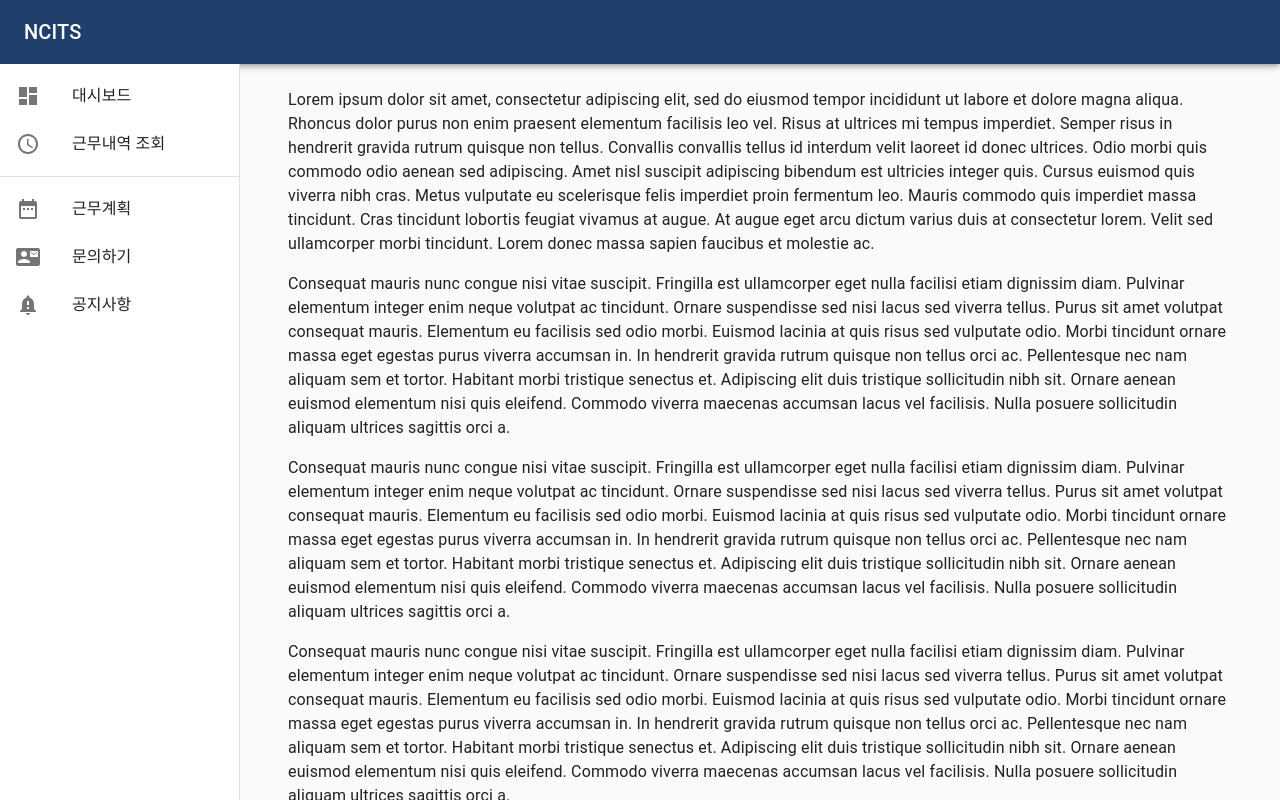
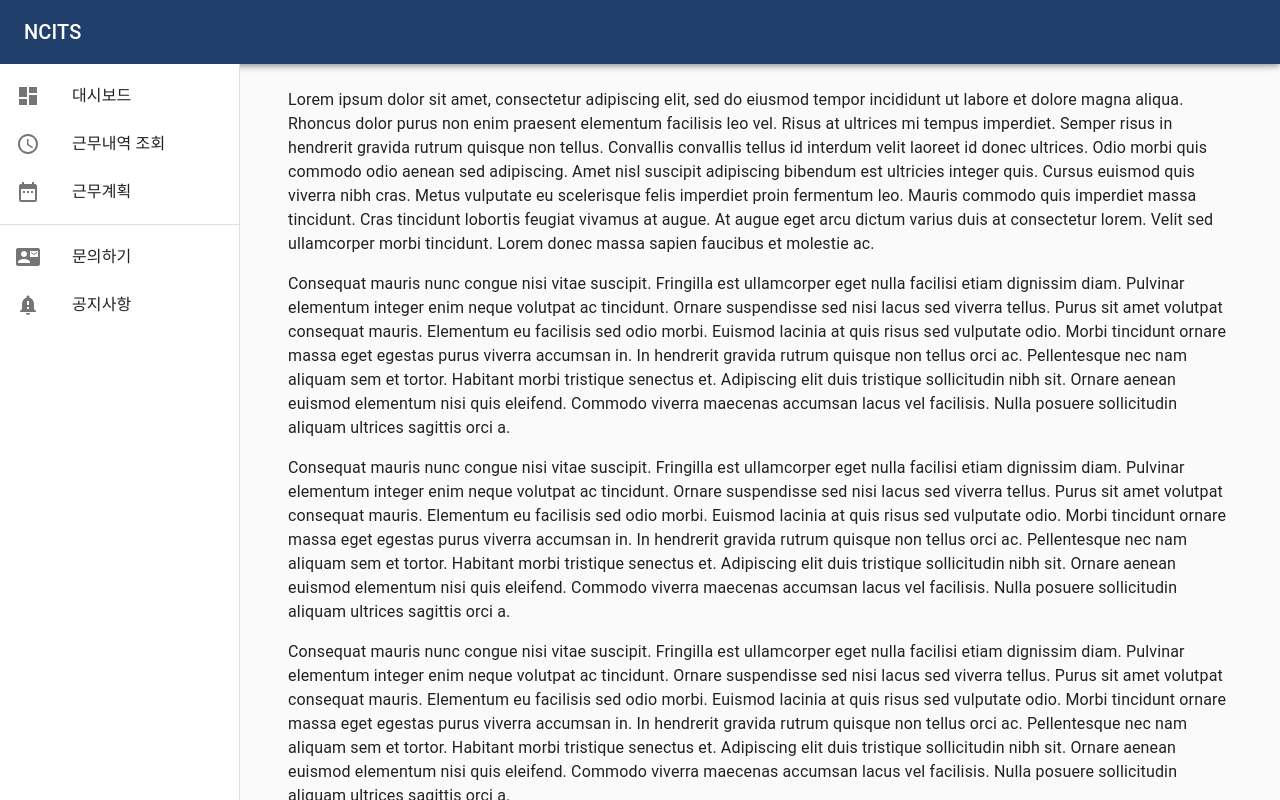
Before and after one commit to zztkdfo/workingdays, a React (Create React App) app: page / in a window 1280 px wide. Shown: the top 800 px of the page. Built offline with nearby package versions, Linux system fonts and the light colour scheme.

Commit message:
[workingdays] 메뉴 컴포넌트 생성 및 적용

```diff
--- /dev/null
+++ b/src/components/Menu/Menu.tsx
@@ -0,0 +1,74 @@
+import { ReactElement } from 'react'
+import {
+  Divider,
+  List,
+  ListItem,
+  ListItemIcon,
+  ListItemText
+} from '@material-ui/core'
+import DashboardIcon from '@material-ui/icons/Dashboard'
+import DateRangeIcon from '@material-ui/icons/DateRange'
+import ContactMailIcon from '@material-ui/icons/ContactMail'
+import ScheduleIcon from '@material-ui/icons/Schedule'
+import NotificationImportantIcon from '@material-ui/icons/NotificationImportant'
+
+export interface MenuType {
+  menuName: string
+  menuCode: string
+  menuIcon: ReactElement
+}
+
+export const userMenu: MenuType[] = [
+  {
+    menuName: '대시보드',
+    menuCode: 'dashboard',
+    menuIcon: <DashboardIcon />
+  },
+  {
+    menuName: '근무내역 조회',
+    menuCode: 'workingList',
+    menuIcon: <ScheduleIcon />
+  },
+  {
+    menuName: '근무계획',
+    menuCode: 'workingSchedule',
+    menuIcon: <DateRangeIcon />
+  }
+]
+
+export const contactMenu: MenuType[] = [
+  {
+    menuName: '문의하기',
+    menuCode: 'inquiry',
+    menuIcon: <ContactMailIcon />
+  },
+  {
+    menuName: '공지사항',
+    menuCode: 'info',
+    menuIcon: <NotificationImportantIcon />
+  }
+]
+
+export default function Menu(): ReactElement {
+  return (
+    <>
+      <List>
+        {userMenu.map((item: MenuType) => (
+          <ListItem button key={item.menuCode}>
+            <ListItemIcon>{item.menuIcon}</ListItemIcon>
+            <ListItemText primary={item.menuName} />
+          </ListItem>
+        ))}
+      </List>
+      <Divider />
+      <List>
+        {contactMenu.map((item: MenuType) => (
+          <ListItem button key={item.menuCode}>
+            <ListItemIcon>{item.menuIcon}</ListItemIcon>
+            <ListItemText primary={item.menuName} />
+          </ListItem>
+        ))}
+      </List>
+    </>
+  )
+}
--- /dev/null
+++ b/src/components/Menu/index.tsx
@@ -0,0 +1,2 @@
+export { default, default as Menu } from './Menu'
+export * from './Menu'
--- a/src/components/ResponsiveDrawer/ResponsiveDrawer.tsx
+++ b/src/components/ResponsiveDrawer/ResponsiveDrawer.tsx
@@ -2,32 +2,21 @@ import React, { ReactElement } from 'react'
 import {
   AppBar,
   CssBaseline,
-  Divider,
   Drawer,
   Hidden,
   IconButton,
-  List,
-  ListItem,
-  ListItemIcon,
-  ListItemText,
   Toolbar,
   Typography
 } from '@material-ui/core'
 
-import InboxIcon from '@material-ui/icons/MoveToInbox'
 import MenuIcon from '@material-ui/icons/Menu'
-import DashboardIcon from '@material-ui/icons/Dashboard'
-import DateRangeIcon from '@material-ui/icons/DateRange'
-import ContactMailIcon from '@material-ui/icons/ContactMail'
-import ScheduleIcon from '@material-ui/icons/Schedule'
-import NotificationImportantIcon from '@material-ui/icons/NotificationImportant'
 import {
   makeStyles,
   useTheme,
   Theme,
   createStyles
 } from '@material-ui/core/styles'
-
+import Menu from '../Menu'
 const drawerWidth = 240
 
 const useStyles = makeStyles((theme: Theme) =>
@@ -84,46 +73,6 @@ export default function ResponsiveDrawer(props: Props): ReactElement {
     setMobileOpen(!mobileOpen)
   }
 
-  const drawer = (
-    <div>
-      <List>
-        {['대시보드', '근무내역 조회'].map((text) => (
-          <ListItem button key={text}>
-            <ListItemIcon>
-              {text === '대시보드' ? (
-                <DashboardIcon />
-              ) : text === '근무내역 조회' ? (
-                <ScheduleIcon />
-              ) : (
-                <InboxIcon />
-              )}
-            </ListItemIcon>
-            <ListItemText primary={text} />
-          </ListItem>
-        ))}
-      </List>
-      <Divider />
-      <List>
-        {['근무계획', '문의하기', '공지사항'].map((text) => (
-          <ListItem button key={text}>
-            <ListItemIcon>
-              {text === '근무계획' ? (
-                <DateRangeIcon />
-              ) : text === '문의하기' ? (
-                <ContactMailIcon />
-              ) : text === '공지사항' ? (
-                <NotificationImportantIcon />
-              ) : (
-                <InboxIcon />
-              )}
-            </ListItemIcon>
-            <ListItemText primary={text} />
-          </ListItem>
-        ))}
-      </List>
-    </div>
-  )
-
   const container =
     window !== undefined ? () => window().document.body : undefined
 
@@ -162,7 +111,7 @@ export default function ResponsiveDrawer(props: Props): ReactElement {
               keepMounted: true // Better open performance on mobile.
             }}
           >
-            {drawer}
+            <Menu />
           </Drawer>
         </Hidden>
         <Hidden xsDown implementation="css">
@@ -173,7 +122,7 @@ export default function ResponsiveDrawer(props: Props): ReactElement {
             variant="permanent"
             open
           >
-            {drawer}
+            <Menu />
           </Drawer>
         </Hidden>
       </nav>
--- a/src/index.css
+++ /dev/null
@@ -1,13 +0,0 @@
-body {
-  margin: 0;
-  font-family: -apple-system, BlinkMacSystemFont, 'Segoe UI', 'Roboto', 'Oxygen',
-    'Ubuntu', 'Cantarell', 'Fira Sans', 'Droid Sans', 'Helvetica Neue',
-    sans-serif;
-  -webkit-font-smoothing: antialiased;
-  -moz-osx-font-smoothing: grayscale;
-}
-
-code {
-  font-family: source-code-pro, Menlo, Monaco, Consolas, 'Courier New',
-    monospace;
-}
--- a/src/index.tsx
+++ b/src/index.tsx
@@ -1,6 +1,5 @@
 import React from 'react'
 import ReactDOM from 'react-dom'
-import './index.css'
 import App from './App'
 import { Container } from '@material-ui/core'
 
```
Also changed, not shown: src/setupTests.ts (deleted, +0 -5 lines).
